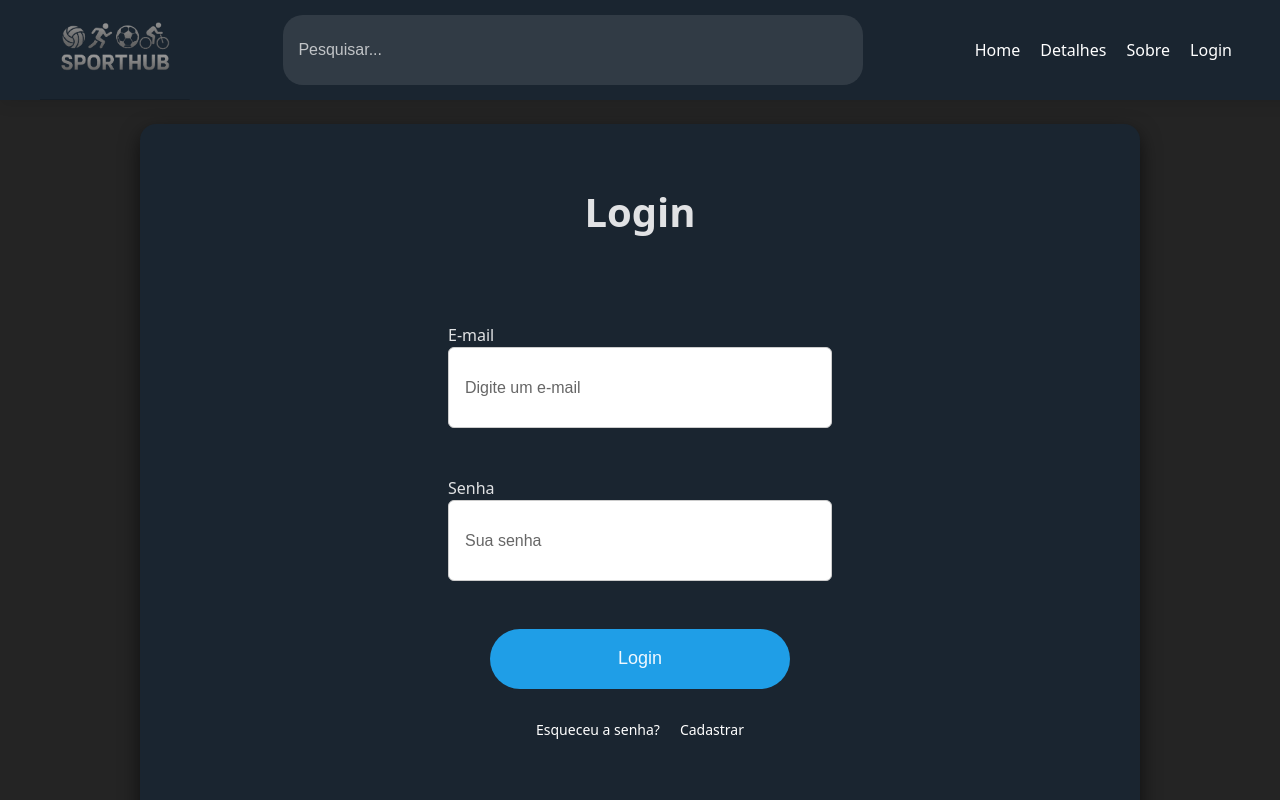
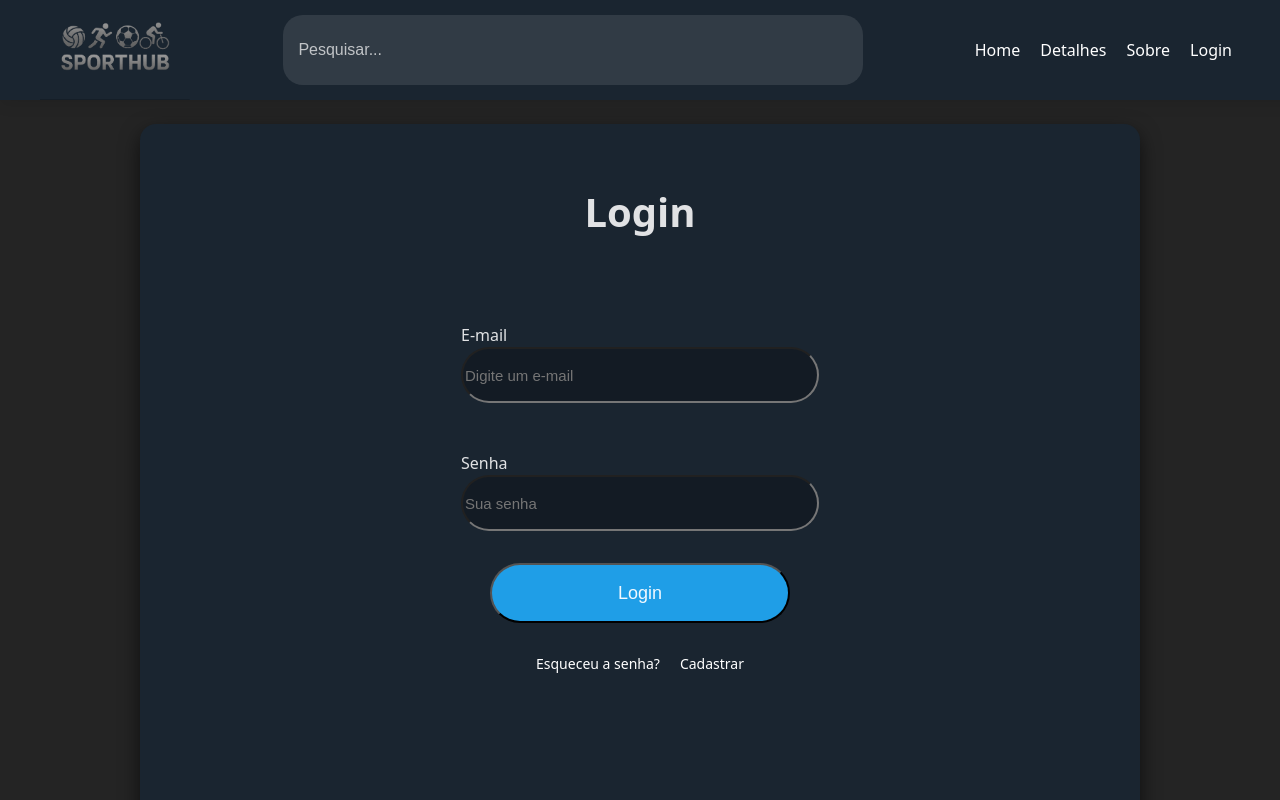
Before and after one commit to Daviferbox/SportHub, a React (Vite) app: page /login in a window 1280 px wide. Shown: the top 800 px of the page. Built offline with nearby package versions, Linux system fonts and the light colour scheme.

Commit message:
Criaçaõ da pagina de cadastro

```diff
--- a/src/App.tsx
+++ b/src/App.tsx
@@ -2,7 +2,6 @@ import {  Routes, Route } from 'react-router-dom'
 import Home from './pages/home'
 import Login from './pages/login'
 import Detais from './pages/detais'
-import Register from './pages/register'
 import './App.css'
 import ListaCard from './components/ListaCard'
 import DetaisAll from './pages/detaisAll'
@@ -11,6 +10,7 @@ import Sobre from './pages/sobre'
 import Requisicoes from './pages/requisition'
 import RequisicaoPost from './pages/requisitionPost'
 import Manager from './pages/manager'
+import RegistroForm from './pages/register'
 
 
 function App() {
@@ -24,7 +24,7 @@ function App() {
         <Route path="/login" element={<Login />} />
         <Route path="/detalhes/:id" element={<Detais />} />
         <Route path="/detalhesGeral" element={<DetaisAll />} />
-        <Route path="/register" element={<Register />} />
+        <Route path="/register" element={<RegistroForm />} />
         <Route path="/manager" element={<Manager />} />
         <Route path="/listacard" element={<ListaCard />} />
         <Route path="/sobre" element={<Sobre />} />
--- a/src/pages/login.tsx
+++ b/src/pages/login.tsx
@@ -66,7 +66,7 @@ function LoginForm() {
 
                 </div>
             </div>
-      </div><br /><br /><br />
+      </div><br /><br />
 
        <Footer/>
     </div>
--- a/src/pages/register.tsx
+++ b/src/pages/register.tsx
@@ -1,62 +1,58 @@
 import { useState } from "react";
 import NavBar from "../components/NavBar";
 import "../styles/register.css";
+import Footer from "../components/Footer";
 
 function RegistroForm() {
-  const [nome, setNome] = useState("");
-  const [email, setEmail] = useState("");
-  const [senha, setSenha] = useState("");
 
-  const handleSubmit = (event: React.FormEvent) => {
-    event.preventDefault();
-    const dados = { nome, email, senha };
-    console.log("Dados enviados:", dados);
-  };
 
   return (
-    <>
+    <div className="fundo">
       <NavBar />
-      <div className="registro-container">
-        <div className="registro-info">
-          <div className="overlay">
-            <h2>
-              Cadastre-se para obter<br />
-              seu anúncio personalizado<br />
-              de forma rápida e fácil.
-            </h2>
+      <br />
+
+       <div className="register-card"> {/* Este é o "card" que envolve tudo */}
+          <h2>Cadastro</h2>
+      <div className="informacoes">
+          <div className="form-group-register">
+            <div className="form-group-nome">
+                Nome da instituição <br />
+                <input type="text" placeholder="Digite o nome da instituição" />
+            </div>
+
+            <div className="form-group-responsavel">
+                Nome do responsavel <br />
+                <input type="text" placeholder="Digite o nome do responsavel" />
+            </div>
           </div>
-        </div>
 
-        <div className="registro-form">
-          <h2>Preencha seus dados</h2>
+          <br /><br />
+          <div className="form-group-dados">
+            <div className="form-group-email">
+                E-mail
+                <input type="email" placeholder="Digite um e-mail" />
+            </div>
 
-          <form onSubmit={handleSubmit}>
-            <input
-              type="text"
-              placeholder="Nome"
-              value={nome}
-              onChange={(e) => setNome(e.target.value)}
-              required
-            />
-            <input
-              type="email"
-              placeholder="Email"
-              value={email}
-              onChange={(e) => setEmail(e.target.value)}
-              required
-            />
-            <input
-              type="password"
-              placeholder="Senha"
-              value={senha}
-              onChange={(e) => setSenha(e.target.value)}
-              required
-            />
-            <button type="submit">Prosseguir</button>
-          </form>
-        </div>
+            <div className="form-group-senha">
+                Senha
+                <input type="password" id="password" placeholder="Sua senha" />
+            </div>
+          </div>
+        </div> <br />
+
+            <div className="login-container">
+
+                <div className="button-group">
+
+                  <button className='login' >Cadastrar-se</button>
+
+                </div>
+
+            </div>
       </div>
-    </>
+       <br /> <br />
+    <Footer/>
+    </div>
   );
 }
 
--- a/src/styles/login.css
+++ b/src/styles/login.css
@@ -6,8 +6,6 @@
   align-items: center;
   padding-top: 100px;
 }
-
-
 
 .login-card {
   display: flex;
@@ -34,8 +32,8 @@ h2{
     flex-direction: column;
     justify-content: flex-start;
     align-items: start;
+}
 
-}
 input{
     height: 50px;
     width: 350px;
--- a/src/styles/register.css
+++ b/src/styles/register.css
@@ -1,108 +1,63 @@
-.registro-container {
-  display: flex;
-  height: 100vh;
-  background: #f8f8f8;
-  font-family: "Poppins", sans-serif;
-}
-
-/* Lado esquerdo com imagem */
-.registro-info {
-  flex: 1;
-  background: url("/src/assets/809af1d0-e1e7-496a-8635-2176dbba67c0.png") center/cover no-repeat;
-  position: relative;
+.fundo{
+  width: 100%;
+  height: 100%;
   display: flex;
   justify-content: center;
   align-items: center;
+  padding-top: 100px;
 }
 
-/* Camada escura translúcida para contraste */
-.overlay {
-  background: rgba(26, 37, 48, 0.9);
-  width: 100%;
-  height: 100%;
-  color: #fff;
+input{
+    height: 50px;
+    width: 350px;
+    border-radius: 30px;
+    font-size: 15px;
+    background-color: #131b24;
+    color: aliceblue
+}
+
+.register-card {
+  display: flex;
+  height: 700px;
+  width: 64em; /* max-w-4xl */
+  margin: 0 auto;
+  overflow: hidden;
+  border-radius: 1rem;
+  box-shadow: 0 8px 20px rgba(0, 0, 0, 0.6);
+  justify-content: flex-start;
+  align-items: center;
+  flex-direction: column;
+  background-color:  #1a2530;
+}
+
+h2{
+    font-size: 40px;
+}
+
+.informacoes{
   display: flex;
   justify-content: center;
   align-items: center;
-  padding: 2rem;
+  flex-direction: row;
 }
 
-.overlay h2 {
-  font-size: 2rem;
-  font-weight: 600;
-  line-height: 1.4;
-  text-align: center;
+.form-group-register,.form-group-dados{
+  display: flex;
+  justify-content: center;
+  align-items: center;
+  flex-direction: column;
+  margin: 20px
 }
 
-/* Lado direito */
-.registro-form {
-  flex: 1;
-  background: #dddddd;
-  padding: 3rem 4rem;
-  display: flex;
-  flex-direction: column;
-  justify-content: center;
-  border-radius: 0 12px 12px 0;
-  box-shadow: 0 0 20px rgba(0, 0, 0, 0.1);
+.form-group-email,.form-group-senha,.form-group-nome,.form-group-responsavel{
+    padding-top: 3rem;
+    display: flex;
+    flex-direction: column;
+    justify-content: flex-start;
+    align-items: start;
+     transition: transform 0.3s ease;
 }
 
-.registro-form h2 {
-  color: #000000;
-  font-weight: 600;
-  margin-bottom: 2rem;
-  text-align: center;
+.form-group-email:hover,.form-group-senha:hover,.form-group-nome:hover,.form-group-responsavel:hover{
+   transform: scale(1.05);
 }
-
-/* Inputs organizados em coluna */
-form {
-  display: flex;
-  flex-direction: column;
-  gap: 1rem;
-}
-
-input,
-select {
-  padding: 0.9rem 1rem;
-  border: 1px solid #ccc;
-  border-radius: 6px;
-  font-size: 1rem;
-  background-color: #ffffff;
-  color: #000000;
-}
-
-input::placeholder {
-  color: #666;
-}
-
-input:focus {
-  outline: none;
-  border-color: #1a2530;
-  background-color: #f0f0f0;
-}
-
-/* Botão */
-button {
-  margin-top: 1rem;
-  background: #04213b;
-  color: #fff;
-  border: none;
-  border-radius: 8px;
-  padding: 0.9rem;
-  font-weight: 100%;
-  cursor: pointer;
-  transition: 0.3s;
-}
-
-button:hover {
-  background: #243555;
-}
-
-@media (max-width: 900px) {
-  .registro-container {
-    flex-direction: column;
-  }
-
-  .overlay {
-    height: 40vh;
-  }
-}
```
